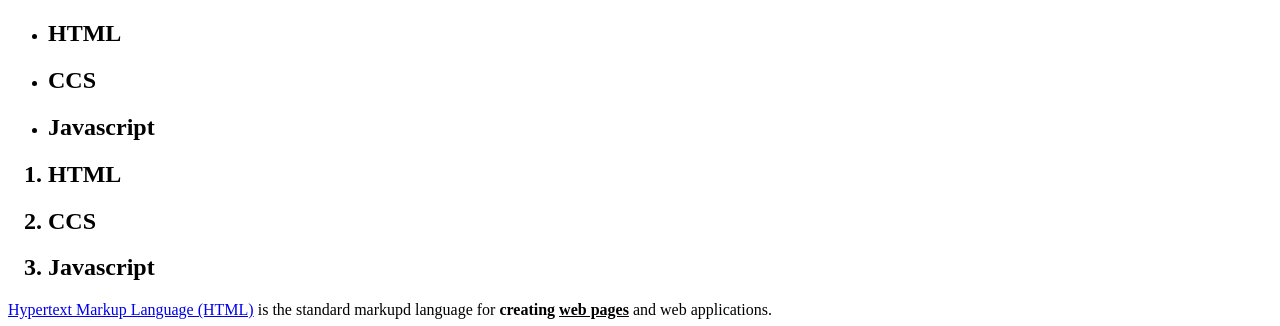
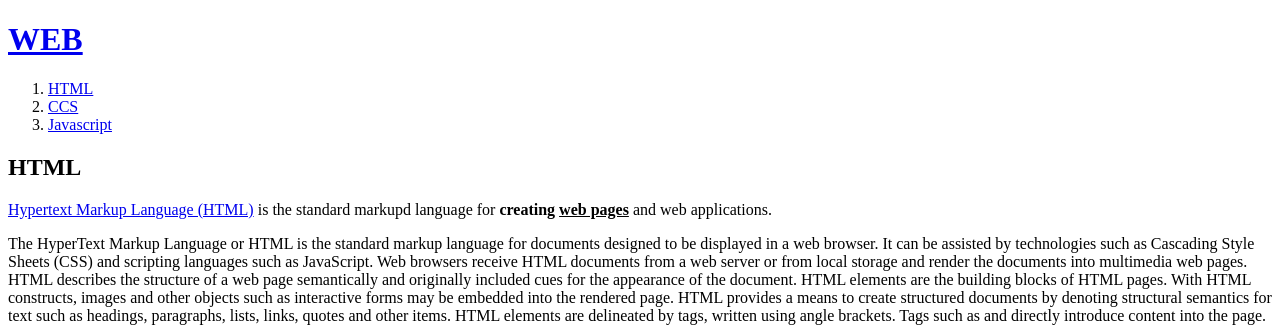
Before and after one commit to ggandori/my-first-web, a plain HTML site: page 1.html in a window 1280 px wide. Shown: the top 326 px of the page. Drawn offline with Linux system fonts and the light colour scheme.

Commit message:
Add files via upload

```diff
--- a/1.html
+++ b/1.html
@@ -1,26 +1,19 @@
 <!doctype html>
+<html>
+<head>
+  <title>WEB-html</title>
+  <meta charset="UTF-8"/>
+</head>
+<body>
+  <h1><a href ="index.html">WEB</h1>
+  <ol>
+    <li><a href="1.html">HTML</a></li>
+    <li><a href="2.html">CCS</a></li>
+    <li><a href="3.html">Javascript</a></li>
+  </ol>
+  <h2>HTML</h2>
 
-<head>
-<meta charset="UTF-8"/>
-<title>web-1</title>
-</head>
-
-
-<ul>
-  <li><h2>HTML</h2>
-  <li><h2>CCS</h2>
-  <li><h2>Javascript</h2>
-</ul>
-
-<ol>
-  <h2><li>HTML</h2>
-  <h2><li>CCS</h2>
-  <h2><li>Javascript</h2>
-</ol>
-
-
-<body>
-<a href="https://www.w3.org/" title="HTML"> Hypertext Markup Language (HTML)</a> is the standard markupd
+<p> <a href="https://www.w3.org/" target="_blank" title="html5 specification"> Hypertext Markup Language (HTML)</a> is the standard markupd
 language for <strong> creating <u>web pages</u> </strong> and web applications.
 
 <p>The HyperText Markup Language or HTML is the standard markup language for documents
@@ -49,3 +42,5 @@ the content of the page.</p>
  the  element, in collaboration with javascript.</p>
 
  </body>
+
+ </html>
```
Also changed, not shown: 2.html (added, +24 -0 lines), 3.html (added, +25 -0 lines), index.html (added, +27 -0 lines).
